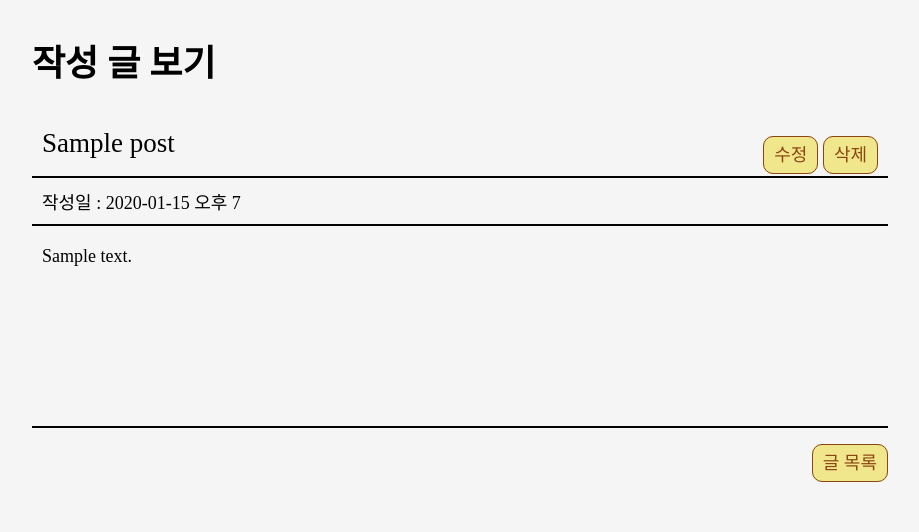
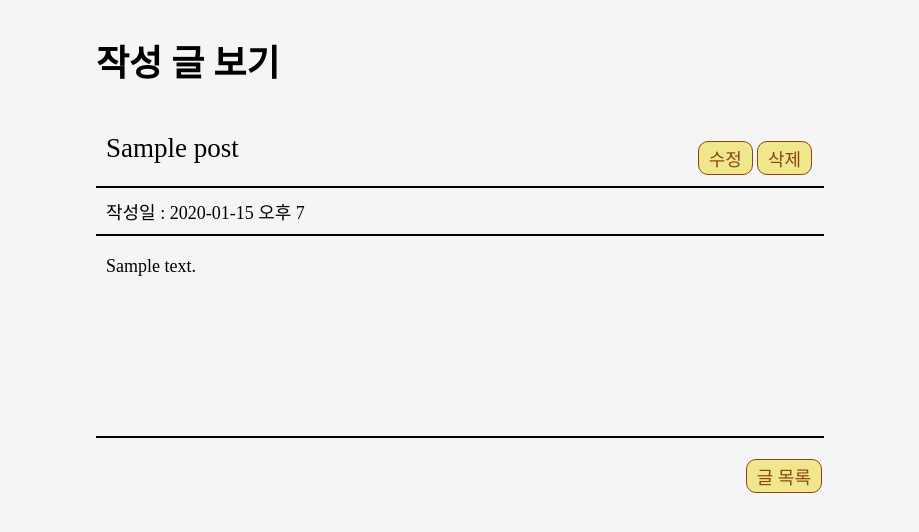
Before and after one commit to JG-C3/DjangoW6-Example, a Django app: page /page/1/ in a window 1280 px wide. Shown: the part 82-614 px from the top of the page, without its empty margins (180-1099 px from the left). Run offline with Django 4.2, Linux system fonts and the light colour scheme; tables that the repository leaves empty hold one stand-in row (values such as "Sample post"); some web fonts are replaced.

Commit message:
Update Django W6

```diff
--- a/page/templates/page/create.html
+++ b/page/templates/page/create.html
@@ -60,7 +60,7 @@
       <tr>
         <td><label for="title">제목</label></td>
         <!-- [미션] 서버에 딕셔너리 형식으로 전달되는 값의 Key값을 'title'로 설정하기 -->
-        <td><input class="title" name="title" id="title" type="text"></td>
+        <td><input class="title" name="title" id="title" type="text" maxlength=50></td>
       </tr>
     </table>
 
--- a/page/templates/page/detail.html
+++ b/page/templates/page/detail.html
@@ -5,6 +5,7 @@
     table {
       width: 100%;
       border-collapse: collapse;
+      table-layout: fixed;
     }
     td {
       padding: 10px;
@@ -12,6 +13,10 @@
     }
     .title {
       font-size: 1.5rem;
+    }
+    .functions {
+      width: 7rem;
+      white-space: nowrap;
     }
     .content {
       display: flex;
@@ -22,11 +27,15 @@
       margin: 10px 0;
     }
     .right {
+      display: flex;
+      flex-wrap: wrap;
+      justify-content: right;
       padding-top: 20px;
       text-align: right;
     }
     .button {
-      padding: 8px 10px;
+      margin: 1px 2px;
+      padding: 3px 10px;
       border: 1px solid;
       border-radius: 10px;
       background-color: Khaki;
@@ -42,7 +51,7 @@
   <table>
     <tr>
       <td class="title">{{post.title}}</td>
-      <td>
+      <td class="functions">
         <div class="right">
           <a class="button" href="{% url 'page:update' post.id %}">수정</a>
           <a class="button" href="{% url 'page:delete' post.id %}">삭제</a>
--- a/page/templates/page/update.html
+++ b/page/templates/page/update.html
@@ -60,7 +60,7 @@
       <tr>
         <td><label for="title">제목</label></td>
         <!-- [코드 추가] 수정하기 전 title에 저장된 내용이 input 태그에 들어있도록 만들기 -->
-        <td><input class="title" name="title" id="title" type="text" value="{{post.title}}"></td>
+        <td><input class="title" name="title" id="title" type="text" maxlength=50 value="{{post.title}}"></td>
       </tr>
     </table>
 
--- a/static/css/style.css
+++ b/static/css/style.css
@@ -16,6 +16,6 @@ body {
 }
 
 .container {
-  margin: 0 15vw;
+  margin: 0 20vw;
   padding: 10px 20px;
 }
```
Also changed, not shown: page/templates/page/read.html (+12 -5 lines).
